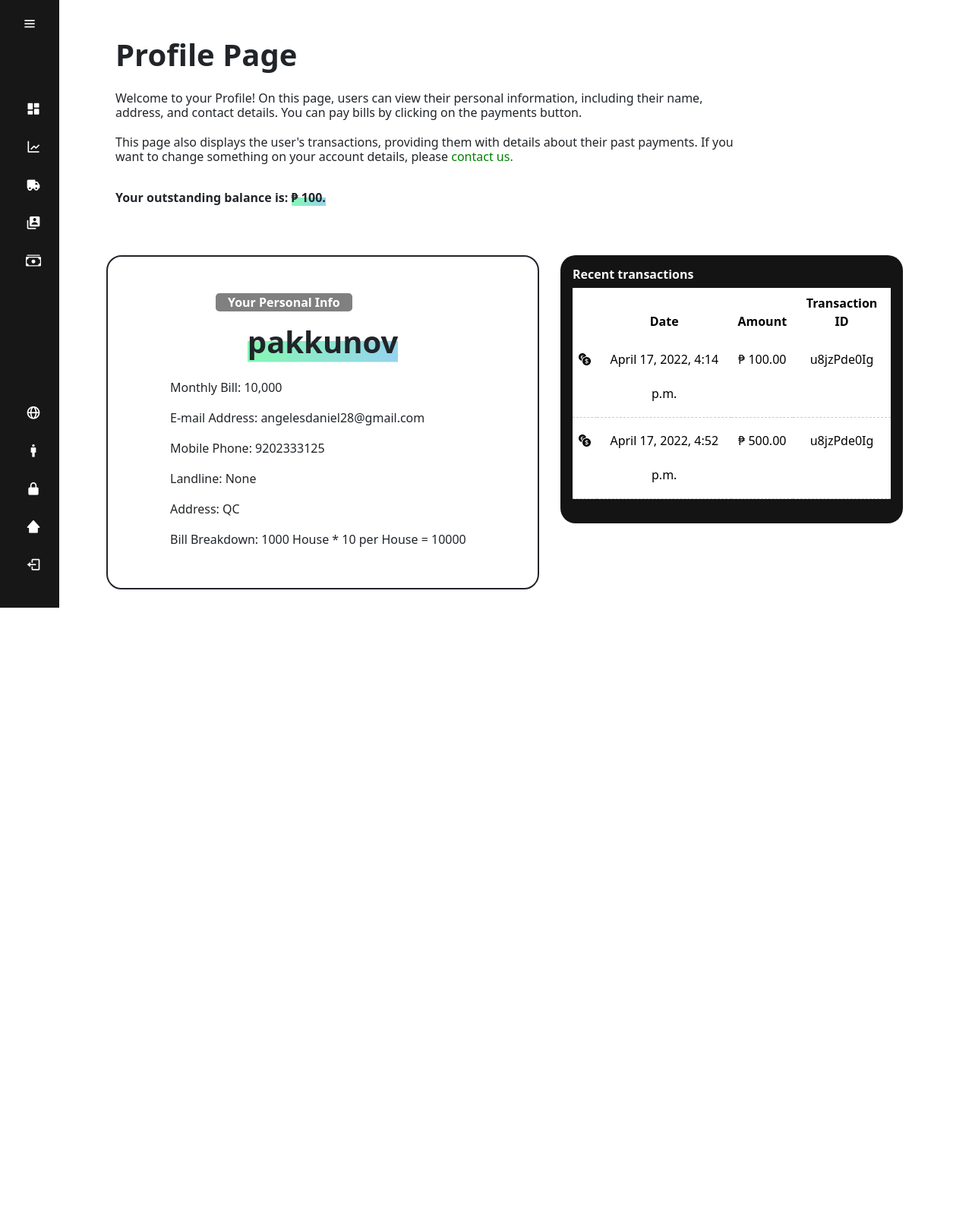
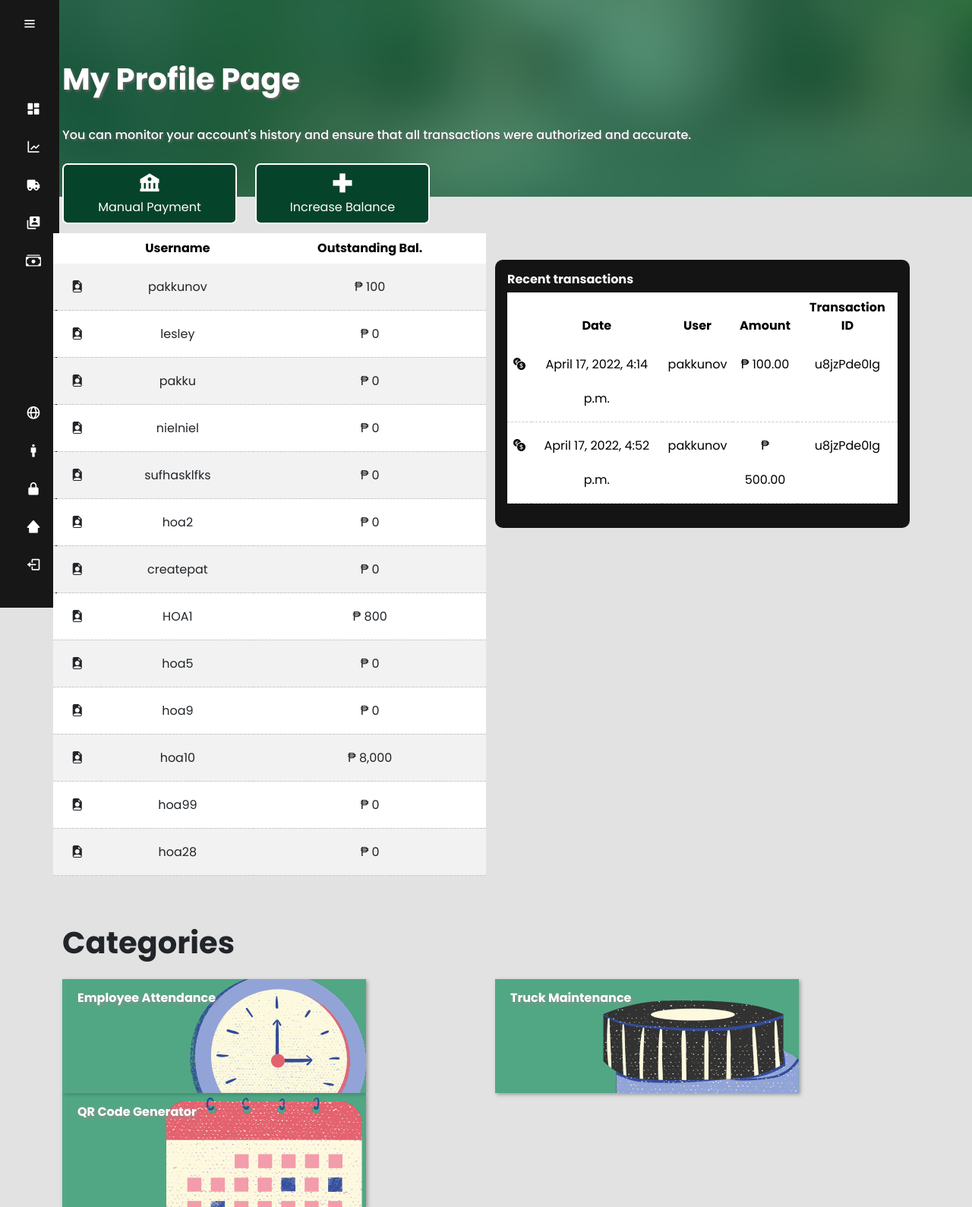
Before and after one commit to Pakkunov/Bosyo1, a Django app: page /profile/ in a window 1280 px wide. Shown: the whole page at 76% size. Before the commit the page ends 800 px from the top, so only its background shows below. Run offline with Django 4.2, Linux system fonts and the light colour scheme; a user stored in the database is signed in; data comes from the database, SQL or seed files in the repository; parts of the project's set-up code (start-up, migrations or seed data) failed here and were passed over; some libraries are stand-ins or nearby versions; some web fonts are replaced.

Commit message:
approved by ui designer (opinion)

```diff
--- a/website/templates/userprofile.html
+++ b/website/templates/userprofile.html
@@ -13,6 +13,46 @@
 
 {% load static %}
 <link rel="stylesheet" href=" {% static '/css/profile.css' %} ">
+
+{% load static %}
+{% comment %} <link rel="stylesheet" href="{% static '/css/dashboardstyle.css' %}"> {% endcomment %}
+<link rel="stylesheet" href="{% static '/css/staffpagestyle.css' %}">
+
+<meta name="description" content="List of Trucks">
+<meta name="keywords" content="Truck List">
+
+  <style data-tag="default-style-sheet">
+    html {
+      font-family: Inter;
+    }
+
+
+    @import url('https://fonts.googleapis.com/css2?family=Poppins:wght@700&display=swap');
+
+
+  </style>
+  <link
+    rel="stylesheet"
+    href="https://fonts.googleapis.com/css2?family=Poppins:ital,wght@0,100;0,200;0,300;0,400;0,500;0,600;0,700;0,800;0,900;1,100;1,200;1,300;1,400;1,500;1,600;1,700;1,800;1,900&amp;display=swap"
+    data-tag="font"
+  />
+  <link
+    rel="stylesheet"
+    href="https://fonts.googleapis.com/css2?family=Inter:wght@100;200;300;400;500;600;700;800;900&amp;display=swap"
+    data-tag="font"
+  />
+  <!--This is the head section-->
+  <!-- <style> ... </style> -->
+  </head>
+
+  <style>
+    .alert {
+    width: 58%;
+  }
+
+
+  </style>
+
 
 
 <body style="
@@ -49,78 +89,123 @@
 </div>
 {% endif %}
 
-<section style="margin-left: 140px;">
-  <div class="container pt-4">
-    <div>
-      <h1 class="my-4 fw-bold">Profile Page</h1>
-      <h6 class="col-lg-9">
-          Welcome to your Profile! On this page, users can view their personal information, including their name, address, and contact details.
-          You can pay bills by clicking on the payments button.
-          <br><br>This page also displays the user's transactions, providing them with details about their past payments.
-          If you want to change something on your account details, please <a style="text-decoration: none; color: green;" href="/#Contact-Map" target="_blank">contact us.</a>
-          </span>
+<section class="dashboard-section">
+  <div class="container dashboard-container">
+    {% comment %} Row Dashboard {% endcomment %}
+      <div class="row">
+        <div class="col-10 dashboard-content">
+          <h1 class="fw-bold">
+            My Profile Page
+          </h1>
+          <h6 style="text-shadow: 2px 2px 3px #656565; margin-top: 40px;">
+            You can monitor your
+            account's history and ensure that all transactions were authorized and accurate.
           </h6>
-      <p class="pt-4">
-        <span class="fw-bold">Your outstanding balance is:
-          {% if user.outstanding_balance is none %}
-          <span class="servicesUnderline">
-      {{user.outstanding_balance}}.</span>
-      {% else %}
-          <span class="servicesUnderline">
-      ₱ {{user.outstanding_balance}}.</span>
-      {% endif%}
-      </p>
-    </div>
-    <div class="row">
-        <div class="col-md-6 py-5 my-5" style="border-radius: 20px; border: 2px solid; height: 440px;">
-          <div class="box fw-bold" style="padding-left: 130px;">
-            <p class="px-3 text-white"style="background: gray; width: 180px; border-radius: 5px;">
-              Your Personal Info
-            </p>
-          </div>
-          <h1 class="fs-1 fw-bold text-center"><span class="servicesUnderline">{{user.username}}</span></h1>
-          <div class="col py-3" style="padding-left: 70px;">
-            {% load humanize %}
-            <p>Monthly Bill: {{user.payrate|intcomma}}</p>
-            <p>E-mail Address: {{user.email}}</p>
-            <p>Mobile Phone: {{user.MobilePhone}}</p>
-            <p>Landline: {{user.Landline}}</p>
-            <p>Address: {{user.address}}</p>
-            <p>Bill Breakdown: {{user.houses}} House * {{user.rate}} per House = {{user.payrate}}</p>
         </div>
       </div>
-        <div class="col-md-5 text-center mx-3 my-5" style="">
+    </div>
+  </div>
+</section>
+
+<section>
+  <div class="container position-relative">
+    {% comment %} Buttons {% endcomment %}
+    <div class="row position-absolute" style="top: -4rem;">
+      <div class="d-flex justify-content-between col-4">
+        <a href="/manualpayment">
+          <button class="btnPayment btn-primary me-3" type="button">
+            <i class='bx bxs-bank' style="font-size: 30px;"></i><br> Manual Payment
+          </button>
+        </a>
+        <form method="POST" action="{% url 'increase_balance' %}">
+          {% csrf_token %}
+          <button type="submit" class="btnPayment btn-primary ms-2">
+            <i class='bx bx-plus-medical' style="font-size: 30px;"></i><br> Increase Balance
+          </button>
+        </form>
+      </div>
+    </div>
+    {% comment %}
+    <div class="img-trucklist position-relative">
+      <img
+      src="\static\images\dashboard-1.png"
+      class="py-1 d-none d-lg-block mx-5 position-absolute"
+      style="width: 300px; right: 0; top: -220px">
+    </div>
+    {% endcomment %}
+
+    {% comment %} Dashboard Content (Names) {% endcomment %}
+    <div class="row pt-5">
+      <div class="col-md-6 p-0 m-0">
+        <div class="card-body">
+            <div class="table-responsive">
+                <table class="table table-striped">
+                    <thead>
+                      <tr class="text-dark" style="vertical-align: top;">
+                        <th></th>
+                        <th>Username</th>
+                        <!-- <th>E-mail</th> -->
+                        <!-- <th>Address</th> -->
+                        <!-- <th>Mobile phone</th> -->
+                        <!-- <th>Landline</th> -->
+                        <!-- <th>No. of Houses</th> -->
+                        <!-- <th>Payrate</th> -->
+                        <!-- <th>Total Rate</th> -->
+                        <th>Outstanding Bal.</th>
+                      </tr>
+                    </thead>
+                    <tbody>
+                      {% for user in accounts %}
+                      <tr class="useracc">
+                          <td class="text-truncate text-dark" style="max-width: 100px;"><i class="bi bi-file-earmark-person-fill"></i></td>
+                          <td class="text-truncate text-dark fw-b" style="max-width: 100px;">{{user.username}}</td>
+                          <!-- <td class="text-truncate text-dark" style="max-width: 100px;">{{user.email}}</td> -->
+                          <!-- <td class="text-truncate text-dark" style="max-width: 100px;">{{user.address}}</td> -->
+                          <!-- <td class="text-truncate text-dark" style="max-width: 100px;">{{user.MobilePhone}}</td> -->
+                          <!-- <td class="text-truncate" style="max-width: 100px;">{{user.Landline}}</td> -->
+                          <!-- <td class="text-truncate text-dark" style="max-width: 100px;">{{user.houses}}</td> -->
+                          <!-- <td class="text-truncate text-dark" style="max-width: 100px;">{{user.payrate}}</td> -->
+                          <!-- <td class="text-truncate text-dark" style="max-width: 100px;">{{user.rate}}</td> -->
+                          {% load humanize %}
+                      {% if user.outstanding_balance is none %}
+                          <td class="text-truncate text-dark" style="max-width: 100px;">₱ 0</td>
+                      {% else %}
+                          <td class="text-truncate text-dark" style="max-width: 100px;">₱ {{user.outstanding_balance|intcomma}}</td>
+                      {% endif %}
+                    </tr>
+                      {% endfor %}
+                  </tbody>
+                </table>
+              </div>
+          </div>
+      </div>
       {% comment %} Recent Transactions {% endcomment %}
-          <div
-          class="text-light"
-          style="border-radius: 20px; background-color: rgb(20, 20, 20); border: none;">
+      <div class="col-sm-12 col-md-11 col-lg-10 col-xl-6" style="margin-top: 35px;">
+        <div class="text-light" style="border-radius: 10px; background-color: rgb(20, 20, 20); border: none;">
           <div class="mx-3 py-3 mb-5">
-              <h6 class="fs-6 fw-bold text-start">Recent transactions</h6>
+            <h6 class="fw-bold">Recent transactions</h6>
               <div class="table-responsive">
                 <table class="table">
                     <thead>
                       <tr class="text-light" style="border: none;">
                         <th></th>
                         <th>Date</th>
-                          {% comment %} <th>User</th> {% endcomment %}
+                        <th>User</th>
                         <th>Amount</th>
                         <th>Transaction ID</th>
                       </tr>
                     </thead>
                     <tbody>
                       {% for payment in payments %}
-
-                          {% if forloop.counter < 6  %}
-
+                        {% if forloop.counter < 11  %}
                           <tr class="text-light">
                             <td><i class="bi bi-currency-exchange"></i></td>
                             <td>{{payment.Date_paid}}</td>
-                              {% comment %} <td>{{payment.User_who_Paid}}</td> {% endcomment %}
+                            <td>{{payment.User_who_Paid}}</td>
                             {% load humanize %}
                             <td>₱ {{payment.amount|intcomma}}</td>
                             <td>{{payment.transaction_id}}</td>
                           </tr>
-
                           {% endif %}
                       {% endfor %}
                     </tbody>
@@ -130,16 +215,44 @@
         </div>
       </div>
   </div>
+</section>
+
+<section class="category-section w-100 mt-5">
+  <div class="container">
+    <div class="row">
+      <div class="category-heading">
+        <h1 class="fw-bold">
+          Categories
+        </h1>
+      </div>
+    </div>
+    <div class="row mt-3">
+      <div class="col">
+        <a href="/qrlogin">
+          <button class="btnCategory btn-primary col-cat1 fw-bold" type="button">
+            Employee Attendance
+          </button>
+        </a>
+      </div>
+      <div class="col">
+        <a href="/TruckMaintenance">
+          <button class="btnCategory btn-primary col-cat2 fw-bold" type="button">
+            Truck Maintenance
+          </button>
+        </a>
+      </div>
+      <div class="col">
+        <a href="/qr-code">
+          <button class="btnCategory btn-primary col-cat3 fw-bold" type="button">
+            QR Code Generator
+          </button>
+        </a>
       </div>
     </div>
   </div>
 </section>
 
 
-
-
-
-
 </body>
 
 {% endblock content %}
```
Also changed, not shown: website/templates/trucklist_template.html (+10 -10 lines). Lines whose indentation alone changed are shown as unchanged.
